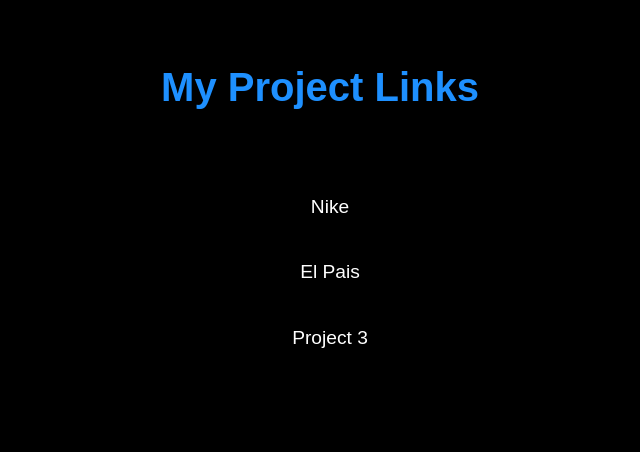
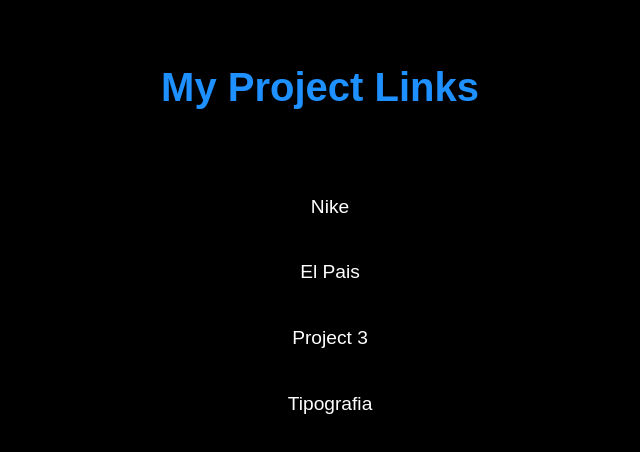
Before and after one commit to veronika2626/tped1-2024-25, a plain HTML site: page index.html in a window 1280 px wide. Shown: the whole page, without its empty margins (320-960 px from the left). Drawn offline with Linux system fonts and the light colour scheme.

Commit message:
Update index.html

```diff
--- a/index.html
+++ b/index.html
@@ -15,6 +15,7 @@
             <li><a href="Nike/primer.html" target="_blank">Nike</a></li>
             <li><a href="elPais/index.html" target="_blank">El Pais</a></li>
             <li><a href="project3/galeria.html" target="_blank">Project 3</a></li>
+            <li><a href="project3/tipografia.html" target="_blank">Tipografia</a></li>
         </ul>
     </nav>
 </body>
```
